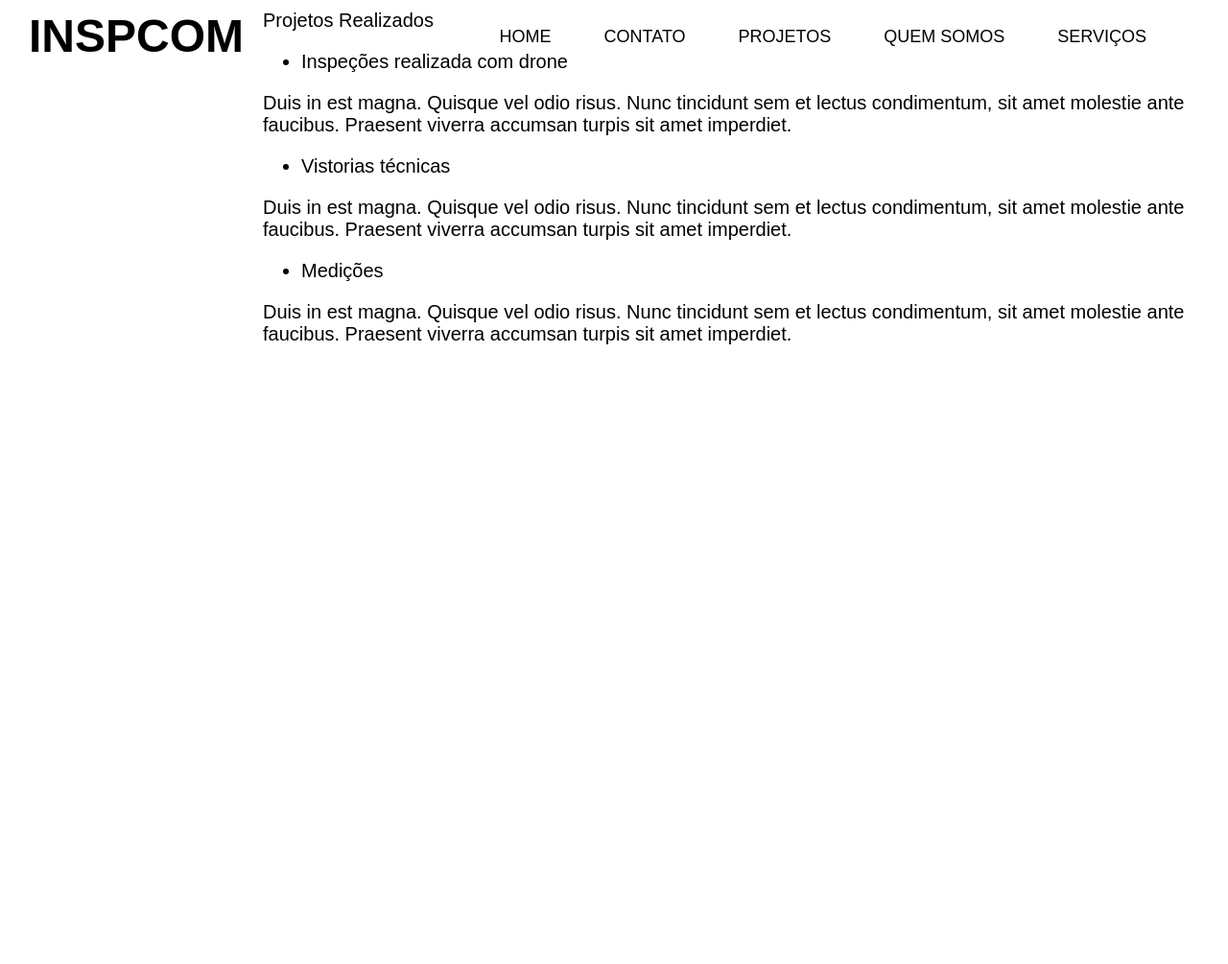
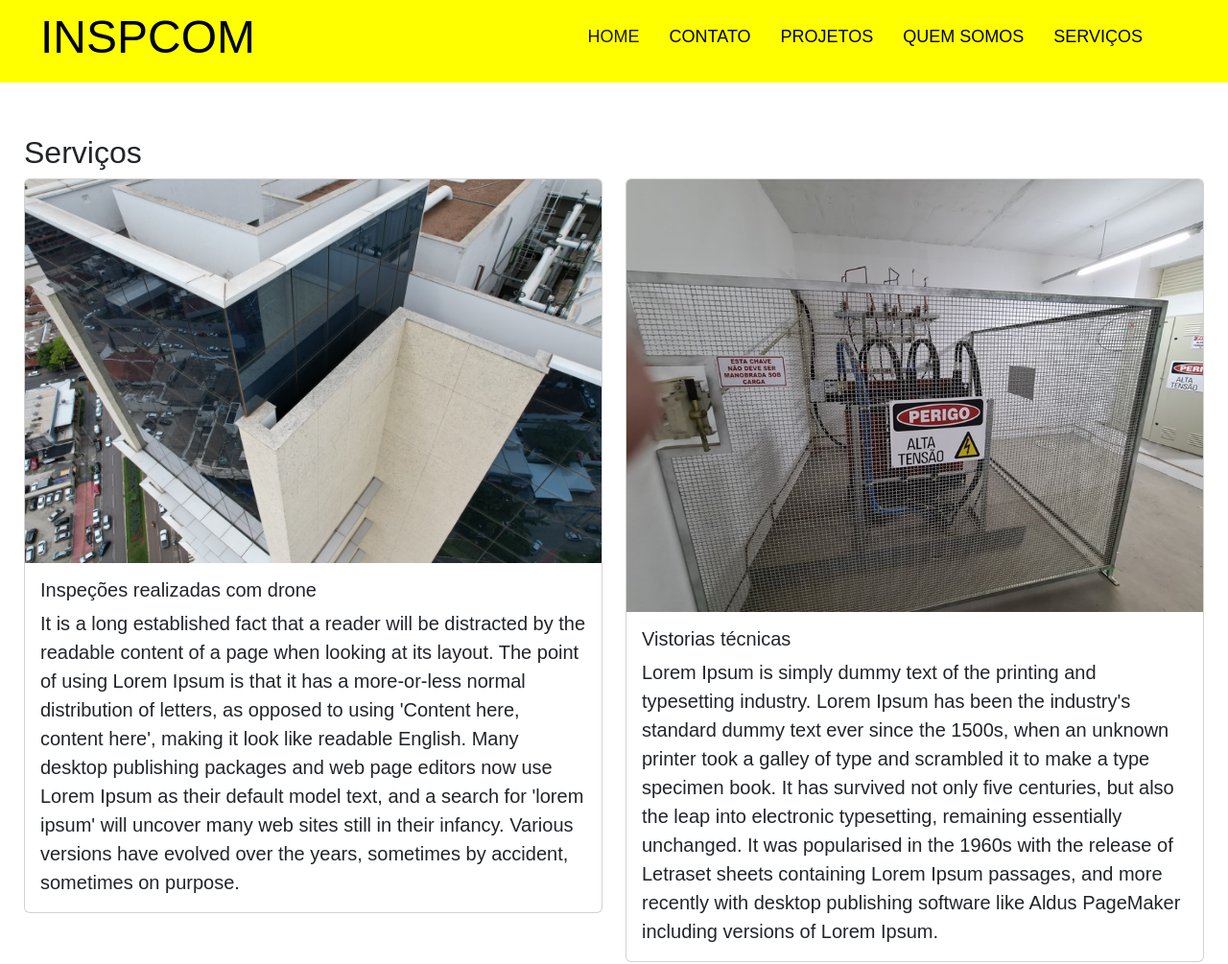
Before and after one commit to Rdsxt/Project-Coder, a plain HTML site: page pages/servicos.html in a window 1280 px wide. Shown: the top 1005 px of the page at 96% size. Drawn offline with nearby package versions, Linux system fonts and the light colour scheme; a web font is replaced by a local one.

Commit message:
alterações para segunda entrega

```diff
--- a/css/servicos.css
+++ b/css/servicos.css
@@ -4,3 +4,9 @@ main{
   padding: 10px;
   font-size: 20px;
 }
+
+body{
+  margin-top: 130px;
+  margin-left: 15px;
+  margin-right: 15px;
+}
--- a/pages/servicos.html
+++ b/pages/servicos.html
@@ -4,6 +4,9 @@
     <meta charset="UTF-8">
     <meta http-equiv="X-UA-Compatible" content="IE=edge">
     <meta name="viewport" content="width=device-width, initial-scale=1.0">
+
+    <link href="https://cdn.jsdelivr.net/npm/bootstrap@5.2.1/dist/css/bootstrap.min.css" rel="stylesheet" integrity="sha384-iYQeCzEYFbKjA/T2uDLTpkwGzCiq6soy8tYaI1GyVh/UjpbCx/TYkiZhlZB6+fzT" crossorigin="anonymous">
+
     <link href="https://fonts.googleapis.com/css2?family=Goblin+One&display=swap" rel="stylesheet" type="text/css">
 
     <link rel="stylesheet" href="../css/styles_global_resp.css">
@@ -15,52 +18,97 @@
 <body>
     <div id="container__grid">
 
-        <header class="container__header">
+        <!-- Tag menu hamburguer começa aqui -->
+        <header id="container__header">
+            <nav class="navbar navbar-expand-xl fixed-top header__nav">
+              <div class="container-fluid">
                 <h1 class="header__title">Inspcom</h1>
-          <nav class="header__nav">
-              <ul>
-                  <li><a href="../index.html" class="header__nav__link"> Home </a></li>
-                  <li><a href="../pages/contato.html" class="header__nav__link"> Contato </a></li>
-                  <li><a href="../pages/projetos.html" class="header__nav__link"> Projetos </a></li>
-                  <li><a href="../pages/quem_somos.html" class="header__nav__link"> Quem somos </a></li>
-                  <li><a href="../pages/servicos.html" class="header__nav__link"> Serviços </a></li>
+                <button class="navbar-toggler" type="button" data-bs-toggle="offcanvas" data-bs-target="#offcanvasNavbar" aria-controls="offcanvasNavbar">
+                  <span class="navbar-toggler-icon"></span>
+                </button>
+                <div class="offcanvas offcanvas-end" tabindex="-1" id="offcanvasNavbar" aria-labelledby="offcanvasNavbarLabel">
+                  <div class="offcanvas-header">
+                    <h5 class="offcanvas-title" id="offcanvasNavbarLabel">Inspcom</h5>
+                    <button type="button" class="btn-close" data-bs-dismiss="offcanvas" aria-label="Close"></button>
+                  </div>
+                  <div class="offcanvas-body">
+                    <ul class="navbar-nav justify-content-end flex-grow-1 pe-3">
+                      <li class="nav-item">
+                        <a href="../index.html" class="nav-link active header__nav__link"> Home </a>
+                      </li>
+
+                      <li class="nav-item">
+                        <a href="contato.html" class="nav-link header__nav__link"> Contato </a>
+                      </li>
+
+                      <li class="nav-item">
+                        <a href="projetos.html" class="nav-link header__nav__link"> Projetos </a>
+                      </li>
+
+                      <li class="nav-item">
+                        <a href="quem_somos.html" class="nav-link header__nav__link"> Quem somos </a>
+                      </li>
+
+                      <li class="nav-item">
+                        <a href="servicos.html" class="nav-link header__nav__link"> Serviços </a>
+                      </li>
+
                     </ul>
+
+                  </div>
+                </div>
+              </div>
             </nav>
           </header>
+          <!-- Tag menu hamburguer termina aqui -->
 
-    <main class="">
-        <div class="">Projetos Realizados</div>
-        <article class="">
-            <ul>
-                <li>Inspeções realizada com drone</li>
-            </ul>
-            <p class="">
-                Duis in est magna. Quisque vel odio risus. Nunc tincidunt sem et lectus condimentum, sit amet molestie ante faucibus. Praesent viverra accumsan turpis sit amet imperdiet.
-            </p>
+      <main class="main">
+          <div class="">
+            <h2>Serviços</h2>
+          </div>
+
+          <div class="row row-cols-1 row-cols-md-2 g-4">
+            <div class="col">
+              <div class="card">
+                <article class="main">
+                  <img src="../images/DJI_0574.JPG" class="card-img-top" alt="...">
+                  <div class="card-body">
+                    <h5 class="card-title">Inspeções realizadas com drone</h5>
+                    <p class="card-text">It is a long established fact that a reader will be distracted by the readable content of a page when looking at its layout. The point of using Lorem Ipsum is that it has a more-or-less normal distribution of letters, as opposed to using 'Content here, content here', making it look like readable English. Many desktop publishing packages and web page editors now use Lorem Ipsum as their default model text, and a search for 'lorem ipsum' will uncover many web sites still in their infancy. Various versions have evolved over the years, sometimes by accident, sometimes on purpose.</p>
+                  </div>
                 </article>
-
-        <article class="">
-            <ul>
-                <li>Vistorias técnicas</li>
-            </ul>
-            <p class="">
-                Duis in est magna. Quisque vel odio risus. Nunc tincidunt sem et lectus condimentum, sit amet molestie ante faucibus. Praesent viverra accumsan turpis sit amet imperdiet.
-            </p>
+              </div>
+            </div>
+            <div class="col">
+              <div class="card">
+                <article class="main">
+                  <img src="../images/20211206_101009.jpg" class="card-img-top" alt="...">
+                  <div class="card-body">
+                    <h5 class="card-title">Vistorias técnicas</h5>
+                    <p class="card-text">Lorem Ipsum is simply dummy text of the printing and typesetting industry. Lorem Ipsum has been the industry's standard dummy text ever since the 1500s, when an unknown printer took a galley of type and scrambled it to make a type specimen book. It has survived not only five centuries, but also the leap into electronic typesetting, remaining essentially unchanged. It was popularised in the 1960s with the release of Letraset sheets containing Lorem Ipsum passages, and more recently with desktop publishing software like Aldus PageMaker including versions of Lorem Ipsum.</p>
+                  </div>
                 </article>
-
-        <article class="">
-            <ul>
-                <li>Medições</li>
-            </ul>
-            <p class="">
-                Duis in est magna. Quisque vel odio risus. Nunc tincidunt sem et lectus condimentum, sit amet molestie ante faucibus. Praesent viverra accumsan turpis sit amet imperdiet.
-            </p>
+              </div>
+            </div>
+            <div class="col">
+              <div class="card">
+                <article class="main">
+                  <img src="../images/20211206_101900.jpg" class="card-img-top" alt="...">
+                  <div class="card-body">
+                    <h5 class="card-title">Medições</h5>
+                    <p class="card-text">The standard chunk of Lorem Ipsum used since the 1500s is reproduced below for those interested. Sections 1.10.32 and 1.10.33 from "de Finibus Bonorum et Malorum" by Cicero are also reproduced in their exact original form, accompanied by English versions from the 1914 translation by H. Rackham.</p>
+                  </div>
                 </article>
+              </div>
+            </div>
+          </div>
         </main>
+    </div>
 
     <footer class="footer">
       <p>Site criado pelo grupo Mauro, Rodrigo e Manoel - 2022</p>
     </footer>
-</div>
+ <script src="https://cdn.jsdelivr.net/npm/bootstrap@5.2.1/dist/js/bootstrap.bundle.min.js" integrity="sha384-u1OknCvxWvY5kfmNBILK2hRnQC3Pr17a+RTT6rIHI7NnikvbZlHgTPOOmMi466C8" crossorigin="anonymous"></script>
+
 </body>
 </html>
```
Also changed, not shown: index.html (+0 -1 lines), pages/quem_somos.html (+54 -17 lines). Lines whose indentation alone changed are shown as unchanged.
